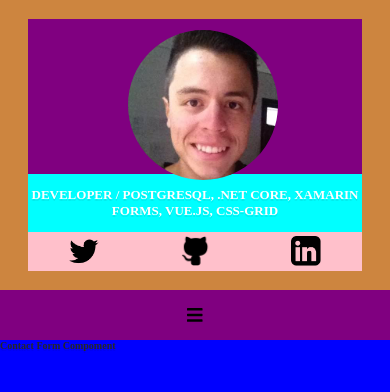
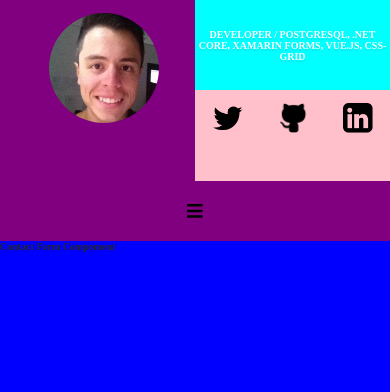
Before and after one commit to thirty33/CurriculVitae_Administrator, a Vue app: page /contact in a window 390 px wide. Shown: the top 392 px of the page. Built offline with nearby package versions, Linux system fonts and the light colour scheme.

Commit message:
responsive presentation component structure, finished

```diff
--- a/src/components/Navigator.vue
+++ b/src/components/Navigator.vue
@@ -125,6 +125,7 @@ export default {
     transition:.3s;
     grid-template-rows: 4fr 1fr 1fr 1fr 1fr 4fr;
     grid-gap:0;
+    z-index: 3;
   }
 
   .menu_list.burger_is_active {
--- a/src/components/PresentationComponents/ImagePresentation.vue
+++ b/src/components/PresentationComponents/ImagePresentation.vue
@@ -19,5 +19,20 @@ export default {
     position: absolute;
     top: 7%;
     left: 30%;
+		z-index: 2;
+}
+
+/* media queries */
+@media (max-width: 1000px) {
+	#user_avatar {
+		left: 25%;
+		max-width: 180px;
+	}
+}
+
+@media (max-width: 540px) {
+	#user_avatar {
+		max-width: 110px;
+	}
 }
 </style>
--- a/src/components/PresentationComponents/TextDescriptionPresentation.vue
+++ b/src/components/PresentationComponents/TextDescriptionPresentation.vue
@@ -26,4 +26,18 @@ export default {
 	text-align: center;
 	font-size: 1.3em;
 }
+
+
+/* media queries */
+@media (max-width: 1000px) {
+	#main_description_text {
+		font-size: 1.8em;
+	}
+}
+
+@media (max-width: 540px) {
+	#main_description_text {
+		font-size: 1em;
+	}
+}
 </style>
--- a/src/components/PresentationComponents/UserNetworks.vue
+++ b/src/components/PresentationComponents/UserNetworks.vue
@@ -26,6 +26,7 @@ export default {
 
 <style scoped>
 #user_networks_main_div {
+	grid-row: 2;
 	display: grid;
 	grid-template-columns: 1fr 1fr 1fr;
 }
@@ -36,4 +37,9 @@ export default {
 	justify-content: center;
 	justify-items: center;
 }
+
+/* media queries */
+@media (max-width: 540px) {
+
+}
 </style>
--- a/src/components/PresentationWrapper.vue
+++ b/src/components/PresentationWrapper.vue
@@ -77,4 +77,41 @@ export default {
   grid-column: 2;
 }
 
+
+/* Keyframes */
+@media (max-width: 1000px) {
+
+	#main_div_presentation {
+		grid-template-rows: 1fr 1fr;
+		grid-template-columns: 1fr 1fr;
+	}
+
+	#presentation_foto {
+		grid-row: span 2;
+		grid-column: 1;
+	}
+
+	#presentation_description {
+		grid-row: 1;
+		grid-column: 2;
+		display: grid;
+		align-items: center;
+		align-content: center;
+	}
+
+	#presentation_social_networks {
+		grid-row: 2;
+		grid-column: 2;
+		display: grid;
+		grid-template-rows: 0.3fr 1fr;
+	}
+}
+
+@media (max-width: 540px) {
+	#presentation_social_networks {
+		grid-template-rows: 0.1fr 1fr;
+	}
+}
+
+
 </style>
```
